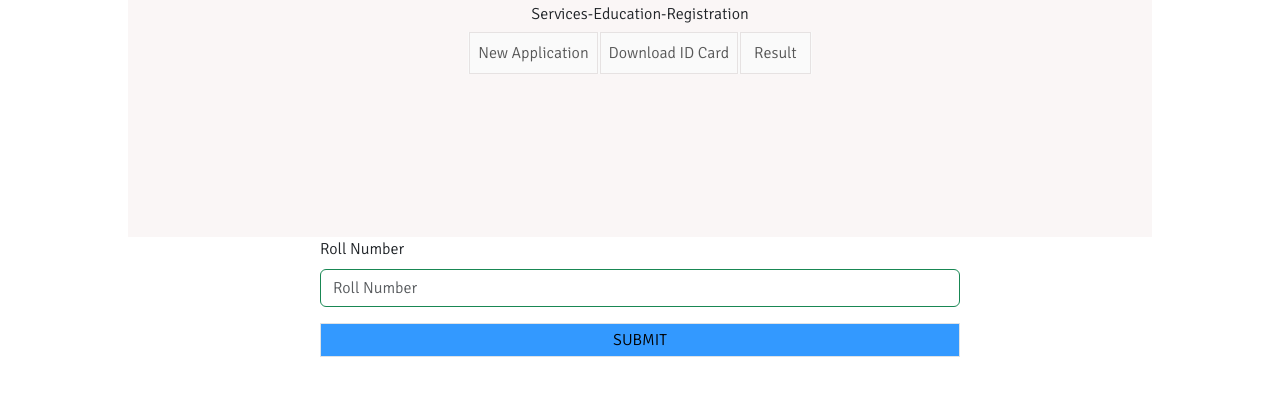
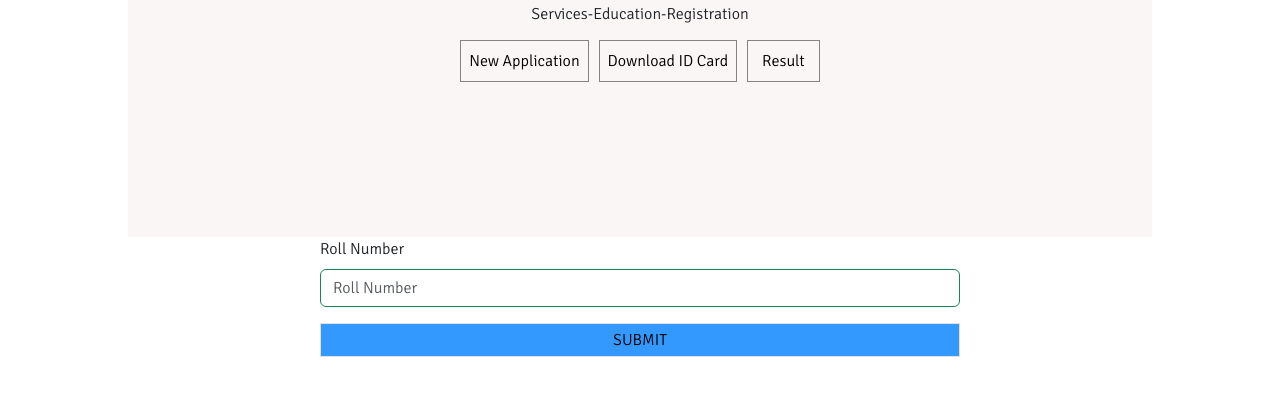
Before and after one commit to Rasheed-987/sylaniregistration, a plain HTML site: page result.html in a window 1280 px wide. Shown: the part 197-592 px from the top of the page. Drawn offline with nearby package versions, Linux system fonts and the light colour scheme.

Commit message:
new changes

```diff
--- a/index.html
+++ b/index.html
@@ -18,6 +18,7 @@
     <link rel="preconnect" href="https://fonts.googleapis.com">
     <link rel="preconnect" href="https://fonts.gstatic.com" crossorigin>
     <link href="https://fonts.googleapis.com/css2?family=Signika:wght@300&display=swap" rel="stylesheet">
+
     <link rel="stylesheet" href="style.css" />
     <title>Document</title>
   </head>
@@ -37,9 +38,6 @@
       </div>
     </div>
     <div id="new">
-       <div class="container">
-        <div class="row">
-          <div class="col-lg-12-md-4 col-sm-12">
 
             <div class="overlay">
               <img
@@ -74,29 +72,24 @@
         <div class="container text-center">
           <h6 class="custom-heading">Services-Education-Registration</h6>
         </div>
-        <div class="d-flex justify-content-center">
-          <nav
-            class="navbar   d-block mx-auto my-0 "
-          style="background-color: #FAFAFA; padding: 0px 0px;">
-            <div class="collapse navbar-collapse" id="navbarSupportedContent">
+        <div class="d-flex justify-content-center ">
+          <nav class="navbar navbar-expand-lg navbar-expand-md navbar-expand-sm navbar-expand">
+            <div class="collapse navbar-collapse " id="navbarNav">
               <ul class="navbar-nav ">
-                <li class="nav-item" style="border: 1px solid #E6E2E2; margin: 0px 1px;">
+                <li class="nav-item active " style="border: 1px solid rgb(134, 131, 131); margin: 0px ;">
                   <a class="nav-link" href="index.html">New Application</a>
                 </li>
-                <li class="nav-item" style="border: 1px solid #E6E2E2; margin: 0px 1px;">
+                <li class="nav-item"style="border: 1px solid rgb(134, 131, 131); margin: 0px ;">
                   <a class="nav-link" href="download.html">Download ID Card</a>
                 </li>
-                <li class="nav-item" style="border: 1px solid #E6E2E2; margin: 0px 1px; padding: 0px 5px;">
+                <li class="nav-item" style="border: 1px solid rgb(134, 131, 131); padding: 0px 6px; margin: 0px ;">
                   <a class="nav-link" href="result.html">Result</a>
-
                 </li>
               </ul>
             </div>
           </nav>
-
           <!-- Start here -->
 
-        </div>
       </div>
     </div>
   </div>
@@ -283,4 +276,7 @@
 
 
       </body>
-</html>
+      <script src="https://code.jquery.com/jquery-3.2.1.slim.min.js" integrity="sha384-KJ3o2DKtIkvYIK3UENzmM7KCkRr/rE9/Qpg6aAZGJwFDMVNA/GpGFF93hXpG5KkN" crossorigin="anonymous"></script>
+<script src="https://cdn.jsdelivr.net/npm/popper.js@1.12.9/dist/umd/popper.min.js" integrity="sha384-ApNbgh9B+Y1QKtv3Rn7W3mgPxhU9K/ScQsAP7hUibX39j7fakFPskvXusvfa0b4Q" crossorigin="anonymous"></script>
+<script src="https://cdn.jsdelivr.net/npm/bootstrap@4.0.0/dist/js/bootstrap.min.js" integrity="sha384-JZR6Spejh4U02d8jOt6vLEHfe/JQGiRRSQQxSfFWpi1MquVdAyjUar5+76PVCmYl" crossorigin="anonymous"></script>
+      </html>
--- a/result.html
+++ b/result.html
@@ -18,6 +18,7 @@
     <link rel="preconnect" href="https://fonts.googleapis.com">
     <link rel="preconnect" href="https://fonts.gstatic.com" crossorigin>
     <link href="https://fonts.googleapis.com/css2?family=Signika:wght@300&display=swap" rel="stylesheet">
+
     <link rel="stylesheet" href="style.css" />
     <title>Document</title>
   </head>
@@ -37,9 +38,10 @@
       </div>
     </div>
     <div id="new">
-      <div class="overlay">
-        <img
-          class="pic d-block mx-auto my-0"
+
+            <div class="overlay">
+              <img
+              class="pic d-block mx-auto my-0"
           src="assets/logo_saylaniwelfare.22bf709605809177256c.png"
           height="64px"
           alt=""
@@ -70,28 +72,28 @@
         <div class="container text-center">
           <h6 class="custom-heading">Services-Education-Registration</h6>
         </div>
-        <div class="d-flex justify-content-center">
-          <nav
-            class="navbar navbar-expand-lg  d-block mx-auto my-0 "
-          style="background-color: #FAFAFA; padding: 0px 0px;">
-            <div class="collapse navbar-collapse" id="navbarSupportedContent">
+        <div class="d-flex justify-content-center ">
+          <nav class="navbar navbar-expand-lg navbar-expand-md navbar-expand-sm navbar-expand">
+            <div class="collapse navbar-collapse " id="navbarNav">
               <ul class="navbar-nav ">
-                <li class="nav-item" style="border: 1px solid #E6E2E2; margin: 0px 1px;">
+                <li class="nav-item active " style="border: 1px solid rgb(134, 131, 131); margin: 0px ;">
                   <a class="nav-link" href="index.html">New Application</a>
                 </li>
-                <li class="nav-item" style="border: 1px solid #E6E2E2; margin: 0px 1px;">
+                <li class="nav-item"style="border: 1px solid rgb(134, 131, 131); margin: 0px ;">
                   <a class="nav-link" href="download.html">Download ID Card</a>
                 </li>
-                <li class="nav-item" style="border: 1px solid #E6E2E2; margin: 0px 1px; padding: 0px 5px;">
+                <li class="nav-item" style="border: 1px solid rgb(134, 131, 131); padding: 0px 6px; margin: 0px ;">
                   <a class="nav-link" href="result.html">Result</a>
-
                 </li>
               </ul>
             </div>
           </nav>
+          <!-- Start here -->
 
-        </div>
       </div>
+    </div>
+  </div>
+  </div>
     </div>
 
    <div class="contaier d-flex justify-content-center">
--- a/style.css
+++ b/style.css
@@ -73,3 +73,10 @@ button{
     top: 0;
     opacity: 0;
   }
+  .navbar-nav {
+    display: flex;
+    gap: 10px; /* Adjust the value as needed */
+}
+.navbar-nav li a{
+    color: black;
+}
```
Also changed, not shown: download.html (+15 -15 lines).
